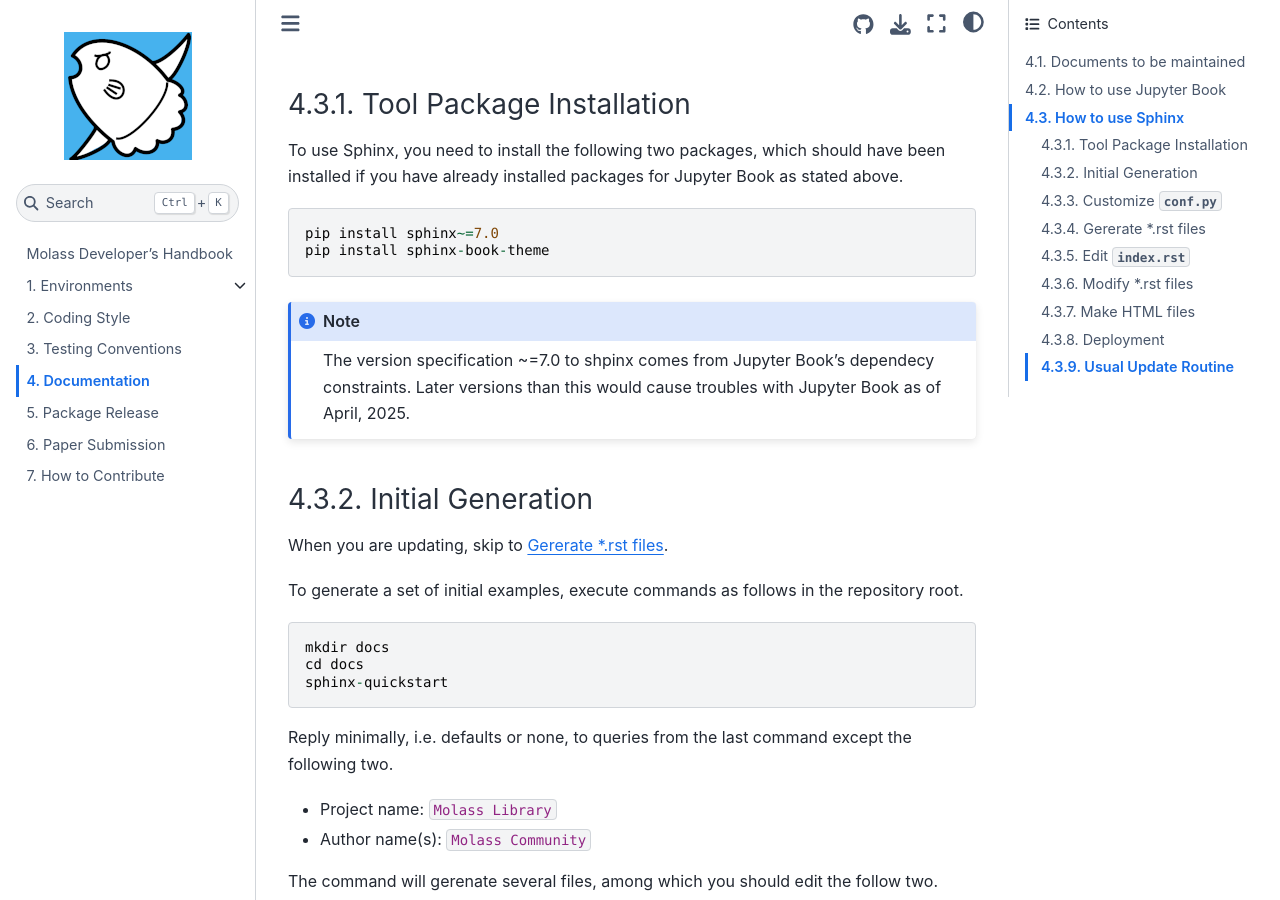
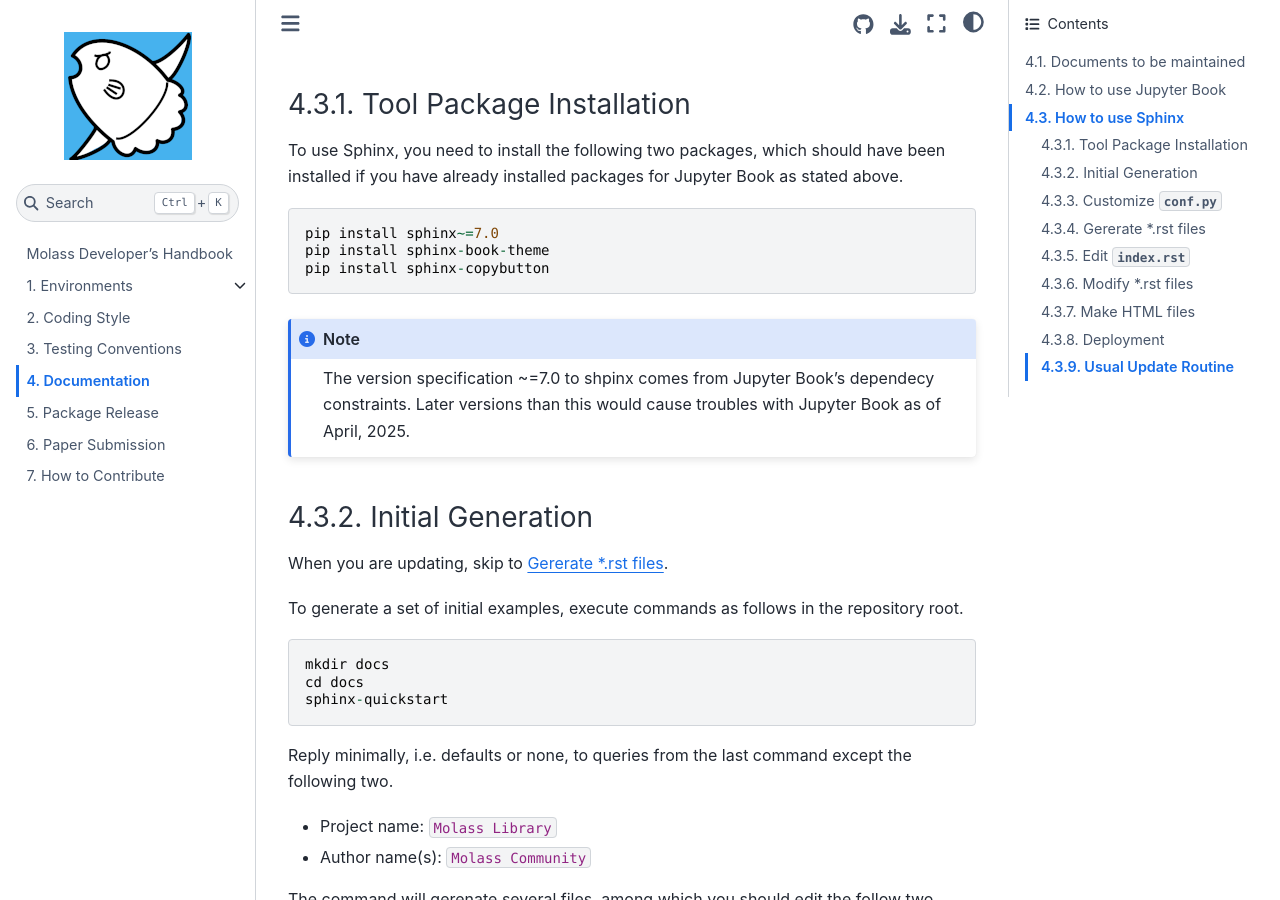
Before and after one commit to biosaxs-dev/molass-develop, a Jupyter Book: the page built from chapters/07/documentation.md, in a window 1280 px wide and 900 px high, scrolled down 3539 px. Built offline with Jupyter Book 1.0.4 settings and Sphinx 7.4.7 and the Sphinx Book theme 1.1.4, drawn with Linux system fonts in a browser that asks for light colours.

Commit message:
add sphinx_copybutton extension

````diff
--- a/chapters/07/documentation.md
+++ b/chapters/07/documentation.md
@@ -123,6 +123,7 @@ To use Sphinx, you need to install the following two packages, which should have
 ```
 pip install sphinx~=7.0
 pip install sphinx-book-theme
+pip install sphinx-copybutton
 ```
 
 ```{note}
````
